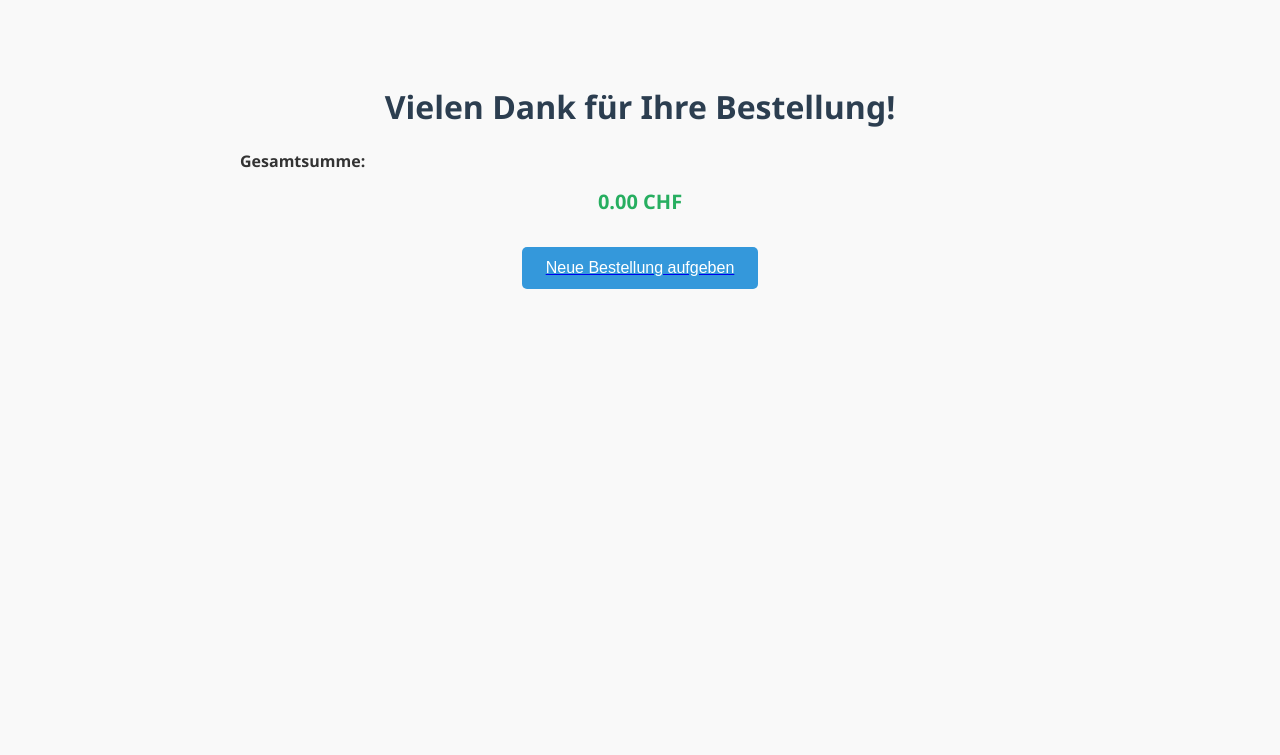
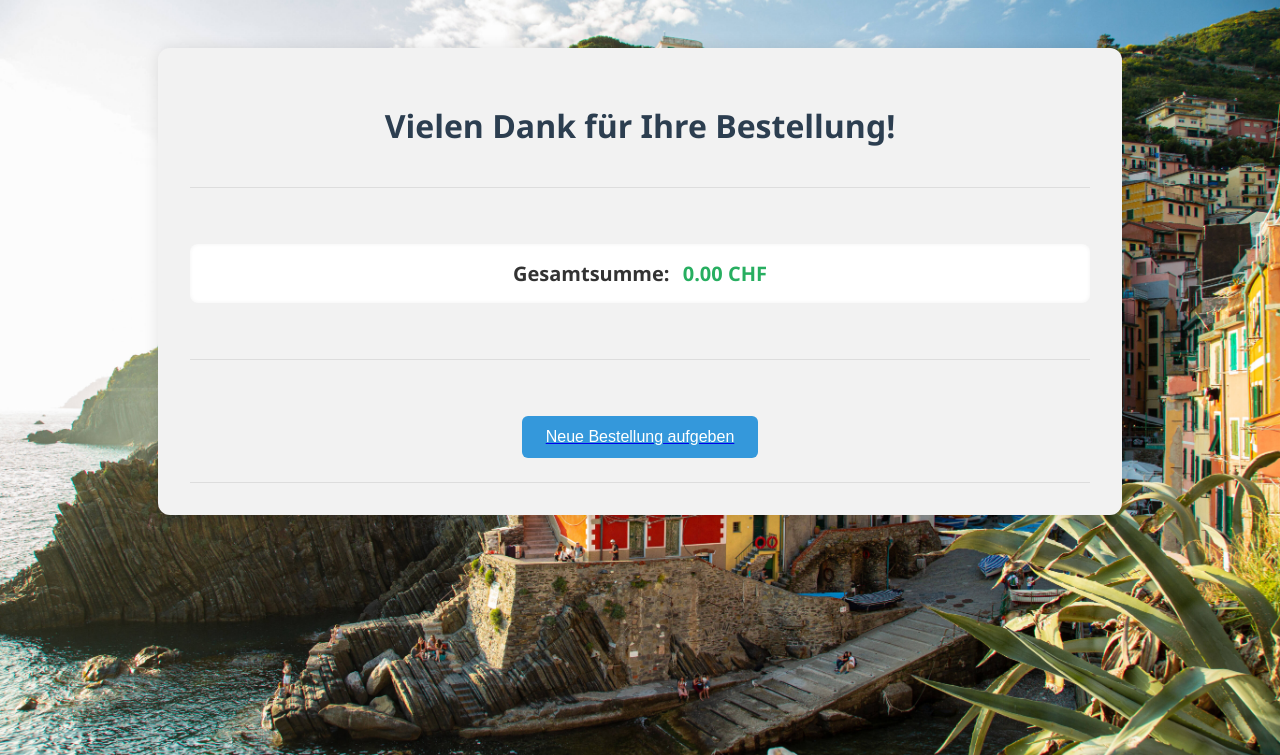
Before and after one commit to Alex10000121/Restaurantverwaltung, a Flask app: page /danke in a window 1280 px wide. Shown: the top 755 px of the page. Run offline with Flask 3, Linux system fonts and the light colour scheme; data that the repository does not hold is empty.

Commit message:
Verschönerung Webseite

```diff
--- a/app.py
+++ b/app.py
@@ -28,31 +28,31 @@ def speisekarte():
 
 # Verarbeitung der Bestellung (POST aus Formular)
 @app.route('/bestellen', methods=['POST'])
-@app.route('/bestellen', methods=['POST'])
 def bestellen():
     bestell_ids = []
 
-    # Alle Formularfelder durchgehen
     for key, value in request.form.items():
         if value.isdigit() and int(value) > 0:
-            menge = int(value)
-
-            # z. B. speise_3 oder getraenk_7
             if key.startswith("speise_") or key.startswith("getraenk_"):
                 artikel_id = key.split("_")[1]
-                bestell_ids.extend([artikel_id] * menge)
+                bestell_ids.extend([artikel_id] * int(value))
+
+    if not bestell_ids:
+        # Kein Artikel ausgewählt
+        speisen = Speise.query.filter_by(kategorie="Essen").all()
+        getraenke = Speise.query.filter_by(kategorie="Getränk").all()
+        fehler = "Bitte wählen Sie mindestens ein Produkt aus."
+        return render_template('speisekarte.html', speisen=speisen, getraenke=getraenke, fehler=fehler)
 
     tisch_nr = request.form.get('tisch', 1)
-    speisen_csv = ','.join(bestell_ids)
-
-    neue_bestellung = Bestellung(tisch_nr=tisch_nr, speisen=speisen_csv)
+    neue_bestellung = Bestellung(tisch_nr=tisch_nr, speisen=",".join(bestell_ids))
     db.session.add(neue_bestellung)
     db.session.commit()
     return redirect(url_for('danke'))
 
 
+
 # Bestätigungsseite nach erfolgreicher Bestellung
-@app.route('/danke')
 @app.route('/danke')
 def danke():
     bestellung = Bestellung.query.order_by(Bestellung.id.desc()).first()
--- a/static/css/style.css
+++ b/static/css/style.css
@@ -1,21 +1,48 @@
 body {
     font-family: 'Segoe UI', Tahoma, Geneva, Verdana, sans-serif;
-    max-width: 800px;
-    margin: 2rem auto;
-    padding: 2rem;
-    background-color: #f9f9f9;
+    margin: 0;
+    padding: 0;
+    background-image: url("../img/background.jpg");
+    background-size: cover;
+    background-repeat: no-repeat;
+    background-attachment: fixed;
+    background-position: center;
+    background-color: rgba(255, 255, 255, 0.6);
     color: #333;
 }
 
+/* Hauptcontainer */
+main {
+    background-color: #f2f2f2;
+    max-width: 900px;
+    margin: 3rem auto;
+    padding: 2rem;
+    border-radius: 12px;
+    box-shadow: 0 0 15px rgba(0, 0, 0, 0.1);
+}
+
+/* Abschnittsabstand */
+.section {
+    padding: 1.5rem 0;
+    border-bottom: 1px solid #ddd;
+}
+
+/* Überschriften */
 h1, h2 {
     text-align: center;
     color: #2c3e50;
+    margin: 0;
+    padding-bottom: 1rem;
 }
 
+/* Tabelle */
 table {
     width: 100%;
     border-collapse: collapse;
-    margin-bottom: 2rem;
+    margin-top: 1rem;
+    background-color: #fff;
+    border-radius: 8px;
+    overflow: hidden;
 }
 
 th, td {
@@ -26,28 +53,34 @@ th, td {
 
 th {
     background-color: #ecf0f1;
+    font-weight: bold;
 }
 
 tr:nth-child(even) {
-    background-color: #f2f2f2;
+    background-color: #f9f9f9;
 }
 
+/* Eingabefelder */
 input[type="number"] {
     width: 60px;
-    padding: 0.25rem;
+    padding: 0.4rem;
     text-align: center;
+    font-size: 1rem;
+    border: 1px solid #ccc;
+    border-radius: 4px;
 }
 
+/* Button */
 button {
     background-color: #3498db;
     color: white;
     border: none;
     padding: 0.75rem 1.5rem;
     font-size: 1rem;
-    border-radius: 5px;
+    border-radius: 6px;
     cursor: pointer;
     display: block;
-    margin: 2rem auto;
+    margin: 2rem auto 0;
     transition: background-color 0.3s;
 }
 
@@ -55,11 +88,33 @@ button:hover {
     background-color: #2980b9;
 }
 
-#endbetrag {
+/* Endbetrag-Box */
+.betrag-box {
+    background-color: #ffffff;
+    border-radius: 8px;
+    padding: 1rem;
+    text-align: center;
     font-size: 1.25rem;
     font-weight: bold;
     color: #27ae60;
+    box-shadow: inset 0 0 4px rgba(0,0,0,0.05);
+    margin-top: 2rem;
+    margin-bottom: 2rem;
+}
+
+.betrag-box .betrag-label {
+    color: #333;
+    margin-right: 0.5rem;
+}
+
+/* Fehlermeldung */
+.fehler {
+    color: red;
+    font-weight: bold;
     text-align: center;
-    display: block;
-    margin-top: 1rem;
+    padding: 1rem;
+    background-color: #ffe6e6;
+    border: 1px solid #ffaaaa;
+    border-radius: 6px;
+    margin-bottom: 2rem;
 }
--- a/templates/danke.html
+++ b/templates/danke.html
@@ -2,13 +2,17 @@
 <html lang="de">
 <head>
     <meta charset="UTF-8">
-    <title>Bestellung abgeschlossen</title>
+    <title>Vielen Dank</title>
     <link rel="stylesheet" href="{{ url_for('static', filename='css/style.css') }}">
 </head>
 <body>
+<main>
+    <div class="section">
         <h1>Vielen Dank für Ihre Bestellung!</h1>
+    </div>
 
     {% if speisen %}
+    <div class="section">
         <h2>Bestellte Speisen</h2>
         <table>
             <tr><th>Gericht</th><th>Menge</th><th>Einzelpreis</th><th>Gesamt</th></tr>
@@ -21,9 +25,11 @@
             </tr>
             {% endfor %}
         </table>
+    </div>
     {% endif %}
 
     {% if getraenke %}
+    <div class="section">
         <h2>Bestellte Getränke</h2>
         <table>
             <tr><th>Getränk</th><th>Menge</th><th>Einzelpreis</th><th>Gesamt</th></tr>
@@ -36,14 +42,21 @@
             </tr>
             {% endfor %}
         </table>
+    </div>
     {% endif %}
 
-    <p><strong>Gesamtsumme: <span id="endbetrag">{{ "%.2f"|format(summe) }} CHF</span></strong></p>
+    <div class="section">
+        <div class="betrag-box">
+            <span class="betrag-label">Gesamtsumme:</span>
+            <span id="endbetrag">{{ "%.2f"|format(summe) }} CHF</span>
+        </div>
+    </div>
 
-    <div style="text-align: center;">
+    <div class="section">
         <a href="{{ url_for('speisekarte') }}">
             <button>Neue Bestellung aufgeben</button>
         </a>
     </div>
+</main>
 </body>
 </html>
```
Also changed, not shown: templates/speisekarte.html (+23 -8 lines), static/img/background.jpg (added). Lines whose indentation alone changed are shown as unchanged.
